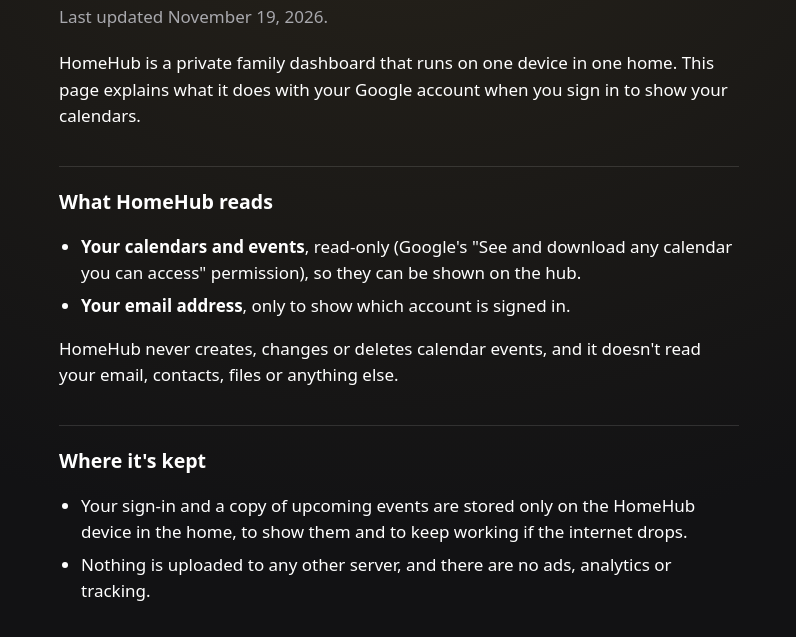
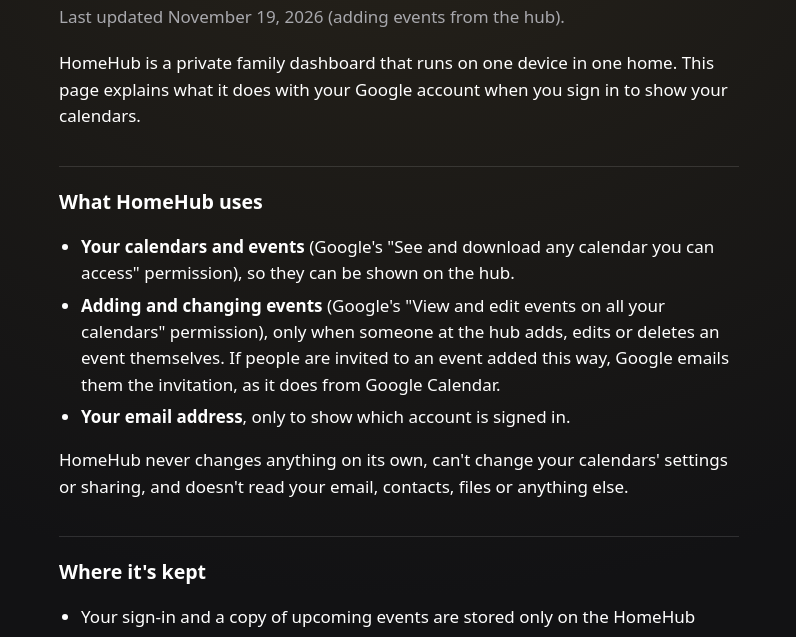
Before and after one commit to nigli-johnson/homehub-site, a plain HTML site: page privacy.html in a window 1280 px wide. Shown: the part 143-780 px from the top of the page, without its empty margins (241-1037 px from the left). Drawn offline with Linux system fonts and the light colour scheme.

Commit message:
Privacy policy: adding and changing events from the hub
HomeHub now asks Google to view and edit events, used only when someone
at the hub adds, edits or deletes an event themselves.

Co-Authored-By: Claude Opus 5.5 <noreply@anthropic.com>

```diff
--- a/privacy.html
+++ b/privacy.html
@@ -13,15 +13,16 @@
       <a href="./">HomeHub</a>
     </p>
     <h1>Privacy policy</h1>
-    <p class="lead">Last updated November 19, 2026.</p>
+    <p class="lead">Last updated November 19, 2026 (adding events from the hub).</p>
     <p>HomeHub is a private family dashboard that runs on one device in one home. This page explains what it does with your Google account when you sign in to show your calendars.</p>
 
-    <h2>What HomeHub reads</h2>
+    <h2>What HomeHub uses</h2>
     <ul>
-      <li><b>Your calendars and events</b>, read-only (Google's "See and download any calendar you can access" permission), so they can be shown on the hub.</li>
+      <li><b>Your calendars and events</b> (Google's "See and download any calendar you can access" permission), so they can be shown on the hub.</li>
+      <li><b>Adding and changing events</b> (Google's "View and edit events on all your calendars" permission), only when someone at the hub adds, edits or deletes an event themselves. If people are invited to an event added this way, Google emails them the invitation, as it does from Google Calendar.</li>
       <li><b>Your email address</b>, only to show which account is signed in.</li>
     </ul>
-    <p>HomeHub never creates, changes or deletes calendar events, and it doesn't read your email, contacts, files or anything else.</p>
+    <p>HomeHub never changes anything on its own, can't change your calendars' settings or sharing, and doesn't read your email, contacts, files or anything else.</p>
 
     <h2>Where it's kept</h2>
     <ul>
```
Also changed, not shown: index.html (+1 -1 lines).
